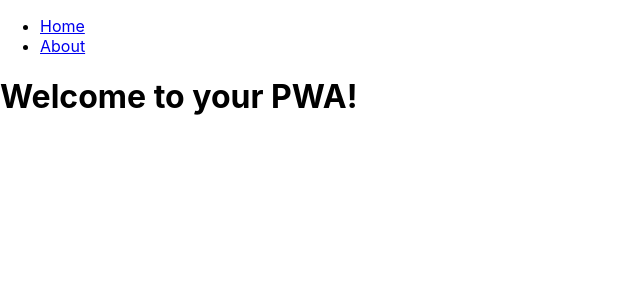
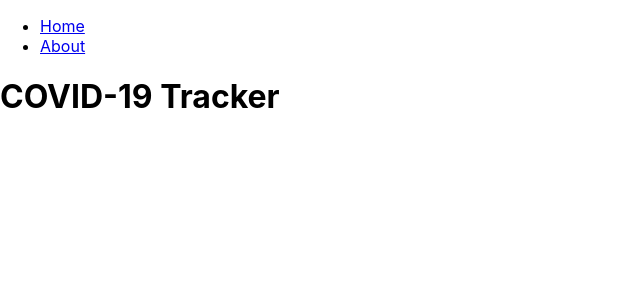
Before and after one commit to rlwong2/pwa-covid, a React (Create React App) app: page / in a window 1280 px wide. Shown: the top 300 px of the page, without its empty margins (0-640 px from the left). Built offline with nearby package versions, Linux system fonts and the light colour scheme; no server answers.

Commit message:
Updated page titles

```diff
--- a/src/About.tsx
+++ b/src/About.tsx
@@ -1,7 +1,7 @@
 import React from "react";
 
 const About: React.FC = () => (
-  <h1>This is a PWA</h1>
+  <h1>About</h1>
 );
 
 export default About;
--- a/src/Home.tsx
+++ b/src/Home.tsx
@@ -1,7 +1,7 @@
 import React from "react";
 
 const Home: React.FC = () => (
-  <h1>Welcome to your PWA!</h1>
+  <h1>COVID-19 Tracker</h1>
 );
 
 export default Home;
```
